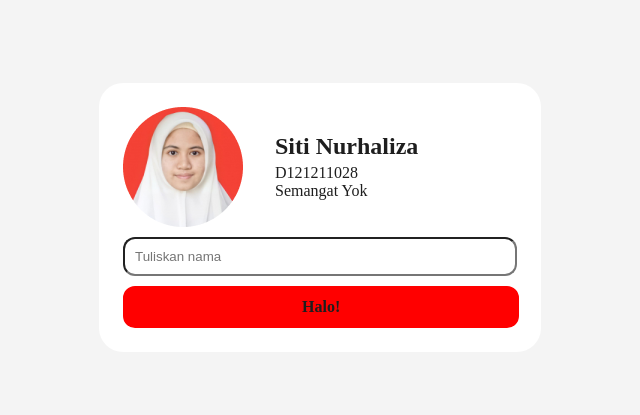
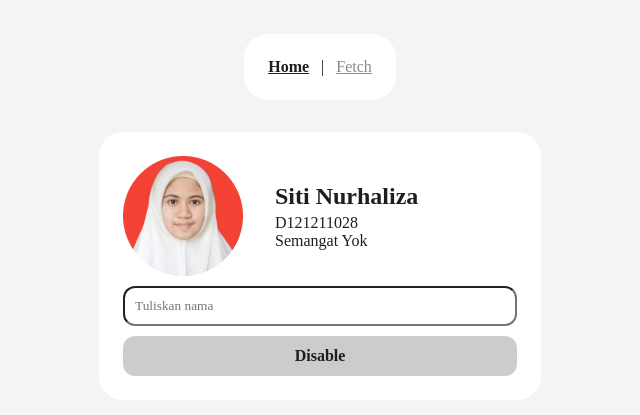
Before and after one commit to NurhalizaSulthan/banner-pmw2023, a Next.js app: page / in a window 1280 px wide. Shown: the part 183-598 px from the top of the page, without its empty margins (320-960 px from the left). Built offline with nearby package versions, Linux system fonts and the light colour scheme.

Commit message:
feat: add contional rendering field nama dan fetch api

```diff
--- a/jsconfig.json
+++ b/jsconfig.json
@@ -1,7 +1,7 @@
 {
   "compilerOptions": {
     "paths": {
-      "@/*": ["./src/*"]
+      "@*": ["./src/*"]
     }
   }
 }
--- a/next.config.js
+++ b/next.config.js
@@ -1,4 +1,4 @@
 /** @type {import('next').NextConfig} */
-const nextConfig = {}
+const nextConfig = {};
 
-module.exports = nextConfig
+module.exports = nextConfig;
--- a/package.json
+++ b/package.json
@@ -9,8 +9,9 @@
     "lint": "next lint"
   },
   "dependencies": {
+    "axios": "^1.6.2",
+    "next": "14.0.1",
     "react": "^18",
-    "react-dom": "^18",
-    "next": "14.0.1"
+    "react-dom": "^18"
   }
 }
--- a/src/app/layout.js
+++ b/src/app/layout.js
@@ -1,13 +1,18 @@
+import Navbar from "@components/navbar/navbar.js";
+import "@style/globals.css";
 
 export const metadata = {
-  title: 'icha',
-  description: 'Made for pmw 2023',
-}
+  title: "icha",
+  description: "Made for pmw 2023",
+};
 
 export default function RootLayout({ children }) {
   return (
     <html lang="en">
-      <body >{children}</body>
+      <body>
+        <Navbar />
+        {children}
+      </body>
     </html>
-  )
+  );
 }
--- a/src/app/page.js
+++ b/src/app/page.js
@@ -1,36 +1,38 @@
-"use client";
+"use client"
+
 import { useAmp } from "next/amp";
 import Image from "next/image";
-import "./globals.css";
+import "@style/home.css";
 import { useState } from "react";
 
 export default function Home() {
   // const [bravo, setBravo] = useState(0)
   // State untuk menyimpan ketikan setelah tombol submit ditekan
-  const [nama, setNama] = useState('Siti Nurhaliza')
+  const [nama, setNama] = useState("Siti Nurhaliza");
+  // State untuk menerima inputan temporer dari <input>
+  const [inputNewName, setNewName] = useState("");
+  const submitDisabled = inputNewName.trim() === '';
 
-  // State untuk menerima inputan temporer dari <input>
-  const [inputNewName, setNewName] = useState('');
 
-  function handlerTambahBravo() {
+  function handlerTambahNama() {
     // setBravo(bravo + 1)
     setNama(inputNewName);
-    setNewName('');
+    setNewName("");
   }
   function handlerGantiNama(event) {
+    event.preventDefault();
     setNewName(event.target.value);
   }
 
-
   function handlerKeyDown(event) {
-    if (event.key === 'Enter') {
+    if (event.key === "Enter") {
       event.preventDefault();
-      setNama(inputNewName); // Mengganti nilai 'nama' saat tombol Enter ditekan
-      setNewName(''); // Mengosongkan nilai input setelah tombol Enter ditekan
+      handlerTambahNama();
     }
   }
 
   return (
+    <>
       <div className="body">
         <div className="banner-container">
           {/* kartunya */}
@@ -74,11 +76,13 @@
           </div>
           <div className="cta-banner-wrap">
             {/* tombol cta */}
-          <button className="cta-button" onClick={handlerTambahBravo}>
-            <p>Halo!</p>
+            <button className={`cta-button ${submitDisabled ? 'disabled' : 'active'}`}
+            onClick={submitDisabled ? null : handlerTambahNama}>
+              <p>{submitDisabled ? 'Disable' : 'Submit'}</p>
             </button>
           </div>
         </div>
       </div>
+    </>
   );
 }
--- /dev/null
+++ b/src/components/navbar/navbar.css
@@ -0,0 +1,27 @@
+.navbar-container{
+    display: flex;
+    flex-direction: row;
+    column-gap: 12px;
+    background-color: white;
+    padding: 24px;
+    border-radius: 24px;
+
+}
+
+
+.active {
+    color: #1E1E1E;
+    font-family: Plus Jakarta Sans;
+    font-size: 16px;
+    font-style: normal;
+    font-weight: 700;
+    line-height: normal;
+}
+.default {
+    color: #8A8A8A;
+    font-family: Plus Jakarta Sans;
+    font-size: 16px;
+    font-style: normal;
+    font-weight: 400;
+    line-height: normal;
+}
--- /dev/null
+++ b/src/components/navbar/navbar.js
@@ -0,0 +1,26 @@
+'use client'
+
+import "@components/navbar/navbar.css";
+import Link from "next/link";
+import { usePathname } from 'next/navigation'
+
+const Navbar = () => {
+  const pathname = usePathname()
+
+  return (
+    <div className="navbar-container">
+
+       <Link className={`navbar-link ${pathname === '/' ? 'active' : 'default'}`} href="/">
+        Home
+      </Link>
+
+      <p>|</p>
+
+      <Link className={`navbar-link ${pathname === '/diary' ? 'active' : 'default'}`} href="/diary">
+        Fetch
+      </Link>
+    </div>
+  );
+};
+
+export default Navbar;
--- /dev/null
+++ b/src/style/globals.css
@@ -0,0 +1,25 @@
+@import url("https://fonts.googleapis.com/css2?family=Open+Sans:wght@300;400&display=swap");
+* {
+    padding: 0;
+    margin: 0;
+    box-sizing: border-box;
+    line-height: normal;
+    font-family: Plus Jakarta Sans;
+  }
+
+
+  body {
+    background-color: #f4f4f4;
+    width: 100vw;
+    height: 100vh;
+
+    display: flex;
+    flex-direction: column;
+    row-gap: 32px;
+
+    align-items: center;
+    justify-content: center;
+
+
+
+  }
--- a/src/app/globals.css
+++ b/src/style/home.css
@@ -1,17 +1,7 @@
-@import url("https://fonts.googleapis.com/css2?family=Open+Sans:wght@300;400&display=swap");
-
-* {
-  padding: 0;
-  margin: 0;
-  box-sizing: border-box;
-  line-height: normal;
-}
-
 /* pilih font */
 h1,
 p {
   color: #1e1e1e;
-  font-family: Plus Jakarta Sans;
 }
 /* nama */
 h1 {
@@ -32,29 +22,7 @@
   position: relative;
 }
 
-.body {
-  background-color: #f4f4f4;
-  width: 100vw;
-  height: 100vh;
-
-  display: flex;
-  flex-direction: column;
-
-  align-items: center;
-  justify-content: center;
-
-
-}
-
 /* conatiner */
-
-.header-banner-wrapper {
-  display: flex;
-  align-items: center;
-  gap: 32px;
-
-
-}
 
 .banner-container {
   display: flex;
@@ -68,6 +36,11 @@
   border-radius: 24px;
 }
 /* header container */
+.header-banner-wrapper {
+  display: flex;
+  align-items: center;
+  gap: 32px;
+}
 /* content container */
 .content-header-banner {
   display: flex;
@@ -78,27 +51,37 @@
 /* CTA */
 .cta-banner-wrap {
   width: 100%;
+}
+
+.cta-button {
+  width: 100%;
+  height: 40px;
+  padding: 15px;
+  border: none;
+  border-radius: 12px;
+  cursor: pointer;
+  font-size: 16px;
+  display: flex;
+  justify-content: center;
+  align-items: center;
+}
+.cta-button p {
+  font-weight: 700;
 
 }
 
-.cta-button{
-  display: flex;
-  padding: 10px 177px;
-  justify-content: center;
-  align-items: center;
-  gap: 10px;
-  align-self: stretch;
-
-  border-radius: 12px ;
-  background: #ff0000;
-  border: 2px solid #ff0000;
-
-}
-.cta-button p{
-  font-weight: 700;
+.input-name {
+  width: 100%;
 }
 
 
-.input-name{
-  width: 100%;
+.cta-button.active {
+  background-color: red; /* Warna merah saat tombol aktif */
+  color: white; /* Warna teks putih saat tombol aktif */
 }
+
+.cta-button.disabled {
+  background-color: #cccccc; /* Warna abu saat tombol nonaktif */
+  color: #666666; /* Warna teks abu saat tombol nonaktif */
+  cursor: not-allowed; /* Kursor tidak diizinkan saat tombol nonaktif */
+}
```
Also changed, not shown: src/app/diary/page.js (added, +48 -0 lines), src/style/diary.css (added, +40 -0 lines), 1 other file (tests, documents, lock files or other folders). Lines whose indentation alone changed are shown as unchanged.
